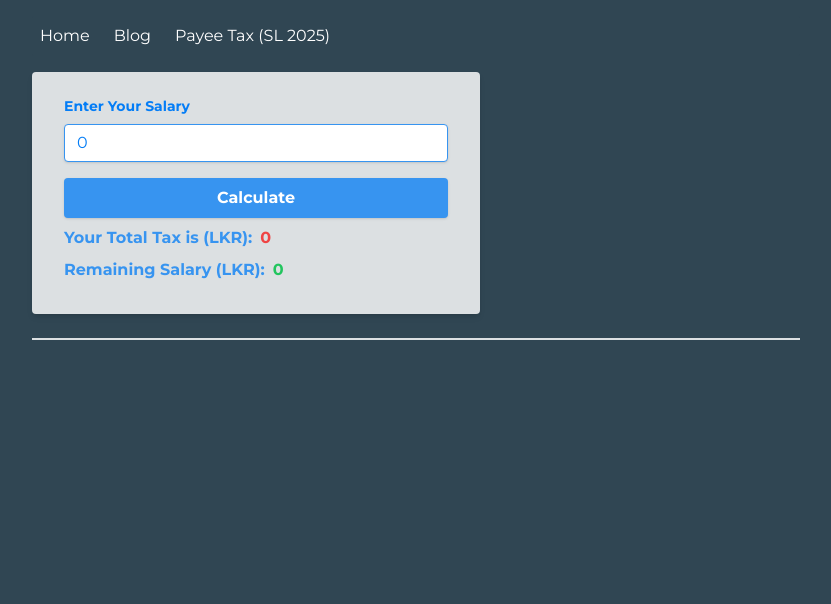
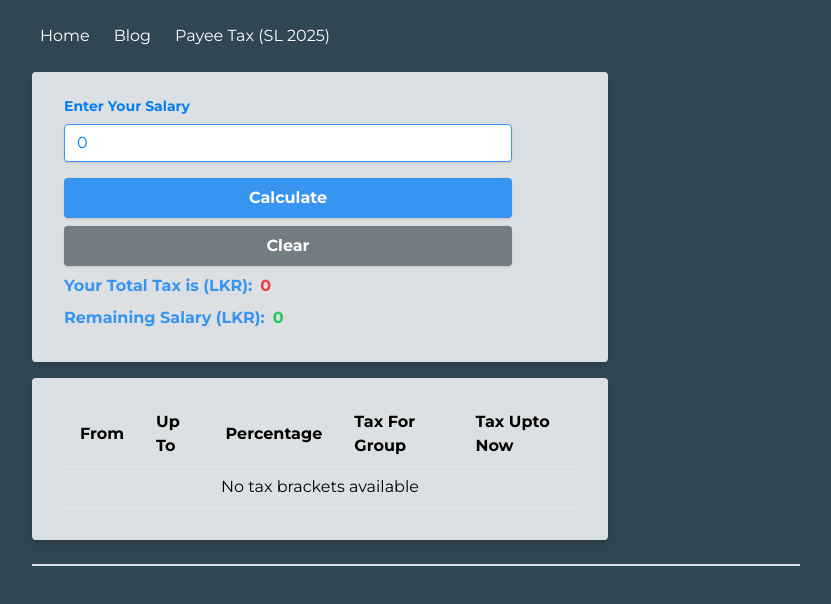
Before and after one commit to dissanayakeG/PortFolio, a Next.js app: page /taxCalculator in a window 1280 px wide. Shown: the top 604 px of the page, without its empty margins (224-1055 px from the left). Built offline with nearby package versions, Linux system fonts and the light colour scheme; a web font is replaced by a local one.

Commit message:
show tax buildings

```diff
--- a/app/taxCalculator/page.tsx
+++ b/app/taxCalculator/page.tsx
@@ -7,12 +7,34 @@ export default function Page() {
 	const [yourSalary, setYourSalary] = useState<number>(0);
 	const [totalTax, setTotalTax] = useState<number | string>(0);
 	let taxCategory: any;
+	const [taxBuildings, setTaxBuildings] = useState<any[]>([]);
 
 	const findTaxCategory = (): void => {
+		taxCategory = null;
 		for (let group of taxGroups) {
 			if (yourSalary > group.from && yourSalary <= group.upTo) {
 				taxCategory = group;
+				break;
 			}
+		}
+
+		if (taxCategory) {
+			const buildings = taxGroups.slice(0, taxCategory?.bracket);
+			const taxFreeGroup = [
+				{
+					previousBracket: NaN,
+					from: 0,
+					upTo: taxFreeLimit,
+					taxForThisGroupUpperLimit: 0,
+					taxUptoNow: 0,
+					bracket: 1,
+					percentage: 0,
+				},
+			];
+
+			setTaxBuildings(taxFreeGroup.concat(buildings));
+		} else {
+			setTaxBuildings([]);
 		}
 	};
 
@@ -54,8 +76,15 @@ export default function Page() {
 		}
 	};
 
+	const clearTax = () => {
+		taxCategory = null;
+		setTotalTax(0);
+		setYourSalary(0);
+		setTaxBuildings([]);
+	};
+
 	return (
-		<div className="w-full min-w-md max-w-md">
+		<div className="w-full min-w-md max-w-xl">
 			<form className="bg-theme shadow-md rounded px-8 pt-6 pb-8 mb-4 min-w-80">
 				<div className="mb-4">
 					<label
@@ -80,6 +109,13 @@ export default function Page() {
 					onClick={calculateFinalTax}
 				>
 					Calculate
+				</button>
+				<button
+					className="mt-2 shadow bg-theme-light hover:bg-theme-dark text-white font-bold py-2 px-4 rounded focus:outline-none focus:shadow-outline w-full max-w-md"
+					type="button"
+					onClick={clearTax}
+				>
+					Clear
 				</button>
 				{typeof totalTax === "number" ? (
 					<>
@@ -107,11 +143,59 @@ export default function Page() {
 						)}
 					</>
 				) : (
-					<p className="mt-2 font-normal text-primary">
-						{totalTax}
-					</p>
+					<p className="mt-2 font-normal text-primary">{totalTax}</p>
 				)}
 			</form>
+
+			<div className="bg-theme shadow-md rounded px-8 pt-6 pb-8 mb-4 min-w-80">
+				<table className="table-auto w-full text-left border-collapse">
+					<thead>
+						<tr>
+							<th className="px-4 py-2 border-b">From</th>
+							<th className="px-4 py-2 border-b">Up To</th>
+							<th className="px-4 py-2 border-b">Percentage</th>
+							<th className="px-4 py-2 border-b">
+								Tax For Group
+							</th>
+							<th className="px-4 py-2 border-b">Tax Upto Now</th>
+						</tr>
+					</thead>
+					<tbody>
+						{taxBuildings.length > 0 ? (
+							taxBuildings.map((tax: any, index: number) => (
+								<tr key={index}>
+									<td className="px-4 py-2 border-b">
+										{tax.from}
+									</td>
+									<td className="px-4 py-2 border-b">
+										{tax.upTo}
+									</td>
+
+									<td className="px-4 py-2 border-b">
+										{(tax.percentage * 100).toFixed(2)}%
+									</td>
+									<td className="px-4 py-2 border-b">
+										{tax.taxForThisGroupUpperLimit}
+									</td>
+									<td className="px-4 py-2 border-b">
+										{tax.taxUptoNow}
+									</td>
+								</tr>
+							))
+						) : (
+							<tr>
+								<td
+									colSpan={5}
+									className="px-4 py-2 border-b text-center"
+								>
+									No tax brackets available
+								</td>
+							</tr>
+						)}
+					</tbody>
+				</table>
+			</div>
+
 		</div>
 	);
 }
```
